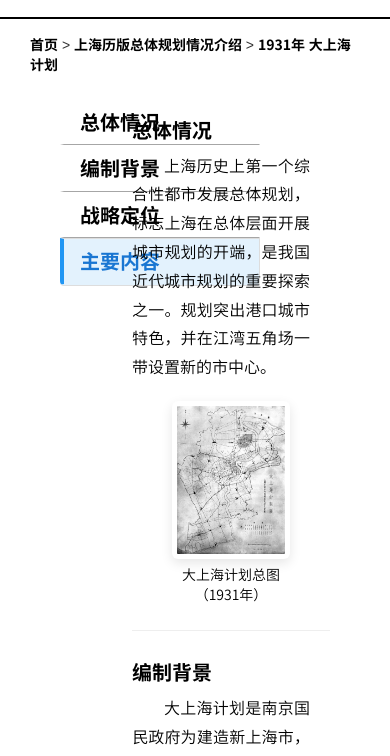
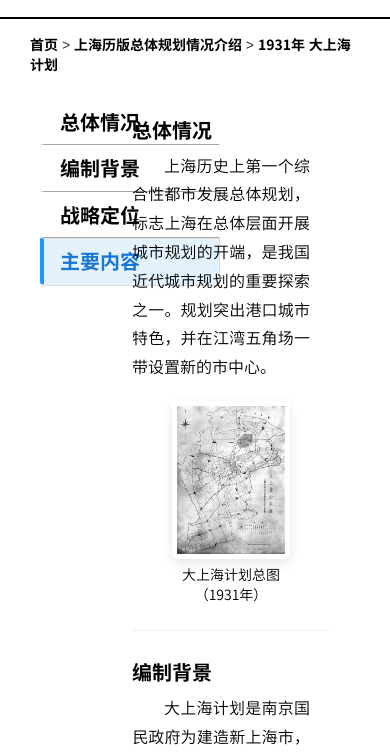
Before and after one commit to Bbbigcountry/shanghaicity, a plain HTML site: page 1931.html in a window 390 px wide. Shown: the part 88-844 px from the top of the page. Drawn offline with nearby package versions, Linux system fonts and the light colour scheme.

Commit message:
Update years.css

```diff
--- a/years.css
+++ b/years.css
@@ -16,16 +16,6 @@
     src: url('./fonts/江城律动宋.ttf') format('truetype');
     font-display: swap;
 }
- @media (max-width: 768px) {
-            /* Custom Styles */
-        ul.nav-tabs{
-            width: 180px;
-            margin-top: 10px;
-            border-radius: 4px;
-            /* border: 1px solid #ddd; */
-            /* box-shadow: 0 1px 4px rgba(0, 0, 0, 0.067); */
-        }
-    }
 * {
     margin: 0;
     padding: 0;
@@ -81,12 +71,22 @@ ul.nav-tabs li.active a, ul.nav-tabs li.active a:hover{
 }
 /* Custom Styles */
 ul.nav-tabs{
-    width: 200px;
+    width: 180px;
     margin-top: 10px;
     border-radius: 4px;
     /* border: 1px solid #ddd; */
     /* box-shadow: 0 1px 4px rgba(0, 0, 0, 0.067); */
 }
+ @media (max-width: 768px) {
+            /* Custom Styles */
+        ul.nav-tabs{
+            width: 180px;
+            margin-top: 10px;
+            border-radius: 4px;
+            /* border: 1px solid #ddd; */
+            /* box-shadow: 0 1px 4px rgba(0, 0, 0, 0.067); */
+        }
+    }
 ul.nav-tabs li{
     margin: 0;
     /* border-top: 1px solid #ddd; */
@@ -120,7 +120,7 @@ ul.nav-tabs.affix{
     float: left;
     min-height: 1px;
     padding-right: 0px;
-    padding-left: 60px;
+    padding-left: 40px;
     margin-right: 0px;
     border-bottom: #66666600 0px solid;
 }
```
